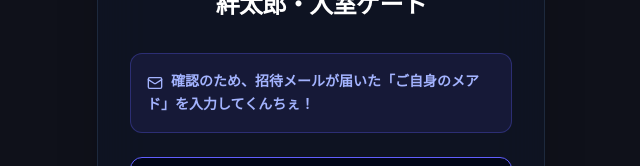
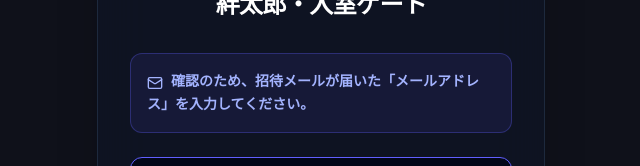
Before and after one commit to hey870desu-ai/event-manager-saas, a Next.js app: page /admin/login/verify in a window 1280 px wide. Both pictures are taken after a click on the button "メアド入力をやり直す". Shown: the part 304-470 px from the top of the page, without its empty margins (319-959 px from the left). Built offline with nearby package versions, Linux system fonts and the light colour scheme; no server answers.

Commit message:
style: 表記を『メアド』から『メールアドレス』に修正し、よりプロフェッショナルなUIにしたっぺ！

```diff
--- a/app/admin/login/verify/page.tsx
+++ b/app/admin/login/verify/page.tsx
@@ -48,7 +48,7 @@ function VerifyLogic() {
         }
       } else {
         // リンク自体が壊れている時だけエラーを表示
-        setErrorMessage("このリンクは無効だばい。もう一度招待メールを確認してくんちぇ。");
+        setErrorMessage("このリンクは無効です。もう一度招待メールを確認してください。");
         setStatus("error");
       }
     };
@@ -77,7 +77,7 @@ function VerifyLogic() {
     } catch (error: any) {
       console.error("Auth Error:", error);
       // 🏆 実際にログインに失敗した時だけ、赤いエラーを出すっぺ
-      setErrorMessage("ログインに失敗したっぺ。招待されたメアドと同じか確認してくんちぇ。");
+      setErrorMessage("ログインに失敗しました。招待されたメールアドレスと同じか確認してください。");
       setStatus("error");
     }
   };
@@ -106,7 +106,7 @@ function VerifyLogic() {
           <div className="bg-indigo-500/10 border border-indigo-500/30 p-4 rounded-xl text-left">
             <p className="text-sm text-indigo-300 font-bold leading-relaxed">
               <Mail className="inline mr-2" size={16} />
-              確認のため、招待メールが届いた「ご自身のメアド」を入力してくんちぇ！
+              確認のため、招待メールが届いた「メールアドレス」を入力してください。
             </p>
           </div>
           <input
```
